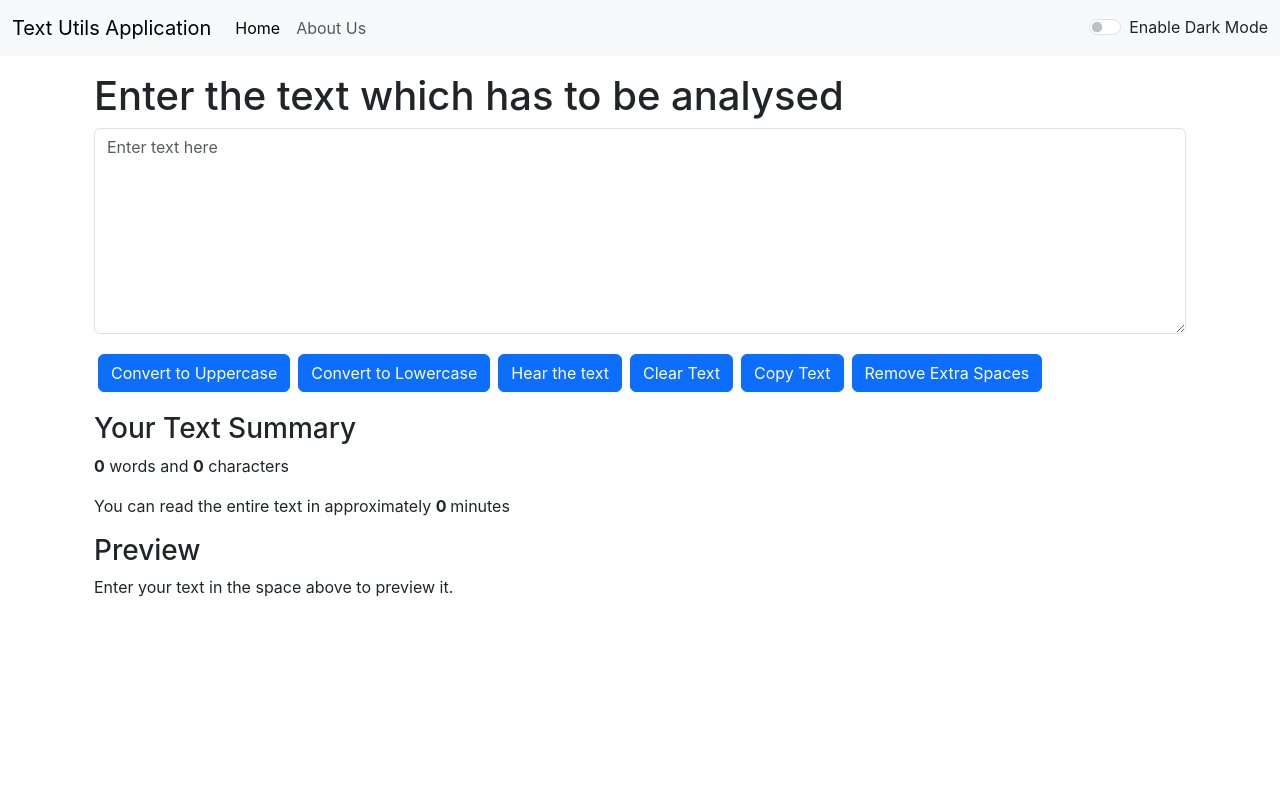
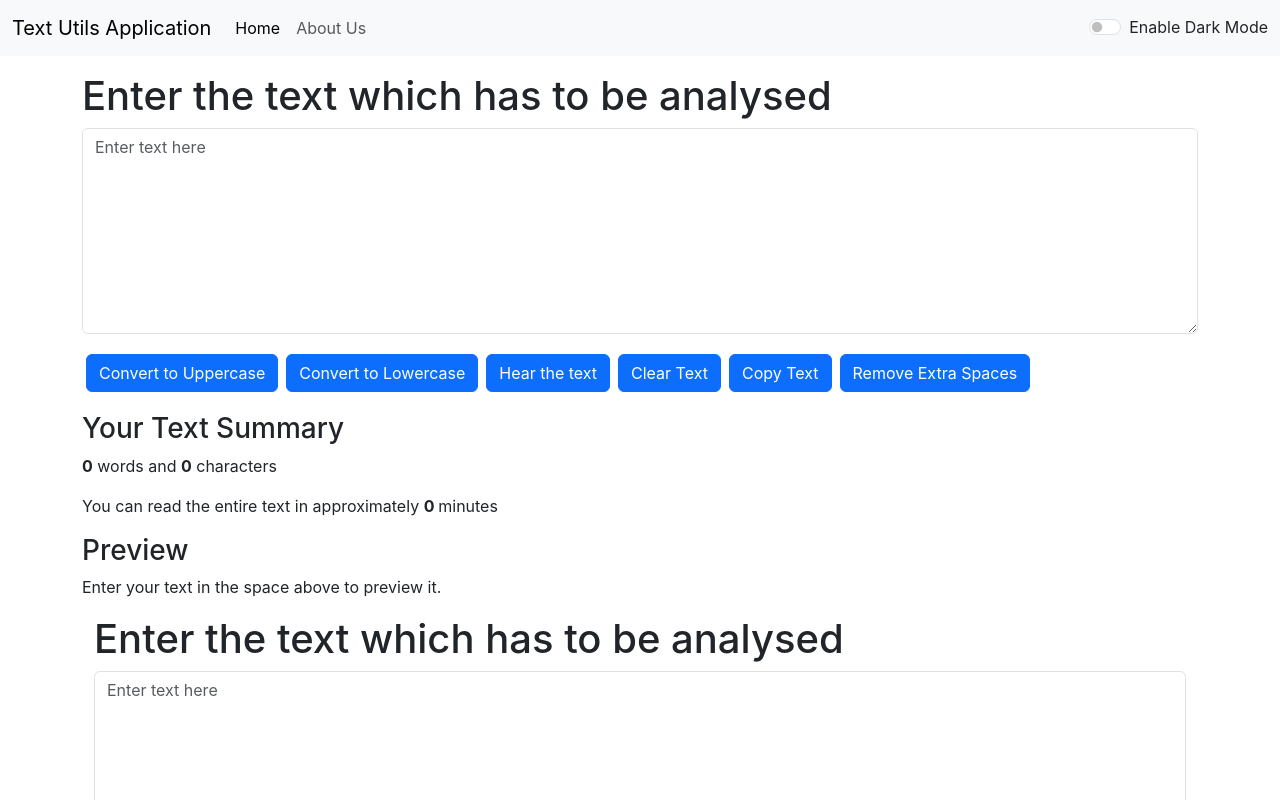
Before and after one commit to samkitsamsukha/text-utils, a React (Create React App) app: page / in a window 1280 px wide. Shown: the top 800 px of the page. Built offline with nearby package versions, Linux system fonts and the light colour scheme.

Commit message:
Bug fixed in App.jsx

```diff
--- a/src/App.jsx
+++ b/src/App.jsx
@@ -40,6 +40,7 @@ function App() {
       <BrowserRouter>
         <Navbar title="Text Utils Application" about="About Us" mode={mode} toggleMode={toggleMode} />
         <Alert alert={alert} />
+        <TextForm heading="Enter the text which has to be analysed" mode={mode} toggleMode={toggleMode} showAlert={showAlert} />
         <div className="container my-3">
           <Routes>
             <Route exact path="/about" element={<About />} />
```
